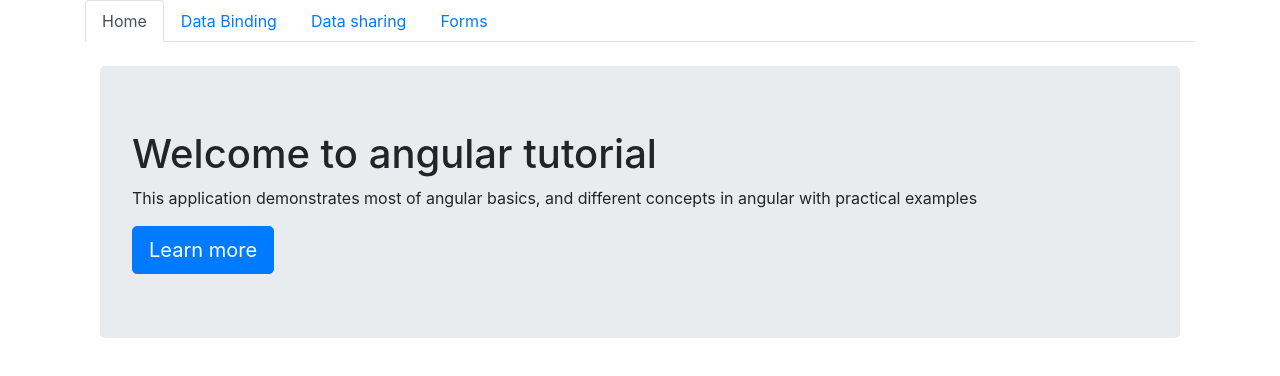
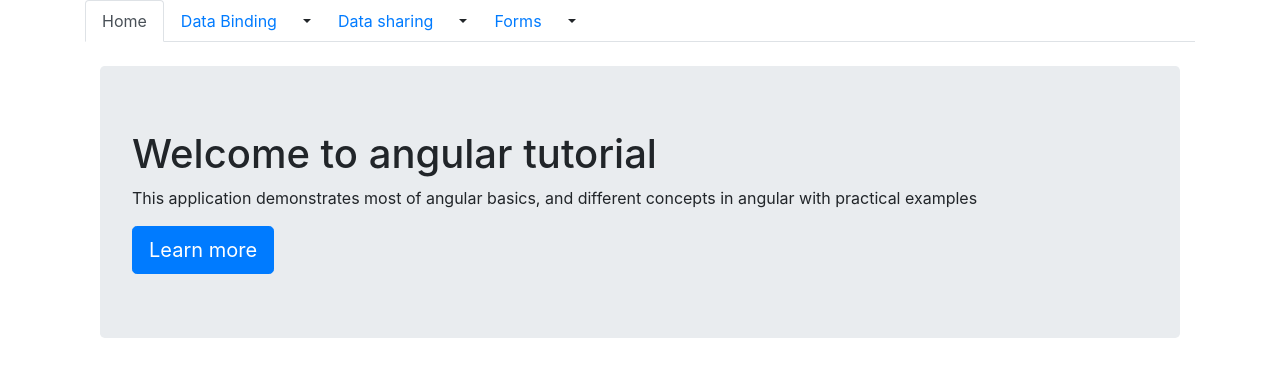
Before and after one commit to MohamedEl-Rabea/angular-tutorial, an Angular app: page /home in a window 1280 px wide. Shown: the top 376 px of the page. Built offline with nearby package versions, Linux system fonts and the light colour scheme.

Commit message:
Hedare items revisted

```diff
--- a/angular.json
+++ b/angular.json
@@ -30,7 +30,10 @@
               "node_modules/bootstrap/dist/css/bootstrap.min.css",
               "src/styles.scss"
             ],
-            "scripts": [],
+            "scripts": [
+              "node_modules/jquery/dist/jquery.slim.min.js",
+              "node_modules/bootstrap/dist/js/bootstrap.bundle.min.js"
+            ],
             "es5BrowserSupport": true
           },
           "configurations": {
--- a/package.json
+++ b/package.json
@@ -21,6 +21,8 @@
     "@angular/router": "~7.2.0",
     "bootstrap": "^4.3.1",
     "core-js": "^2.5.4",
+    "jquery": "^3.3.1",
+    "popper.js": "^1.14.7",
     "rxjs": "~6.3.3",
     "tslib": "^1.9.0",
     "zone.js": "~0.8.26"
--- a/src/app/header/header.component.html
+++ b/src/app/header/header.component.html
@@ -1,14 +1,49 @@
 <ul class="nav nav-tabs">
   <li class="nav-item">
-      <a class="nav-link" data-toggle="tab" routerLink="/home" routerLinkActive="active" href="#home">Home</a>
+    <a class="nav-link" data-toggle="tab" routerLink="/home" routerLinkActive="active" href="#home">Home</a>
   </li>
   <li class="nav-item">
-      <a class="nav-link" data-toggle="tab" routerLink="/services" routerLinkActive="active" href="#services">Data Binding</a>
+    <div class="btn-group">
+      <a class="nav-link" data-toggle="tab" role="button" routerLink="/services" routerLinkActive="active"
+        href="#services">Data Binding</a>
+      <button type="button" class="btn  dropdown-toggle dropdown-toggle-split" data-toggle="dropdown"
+        aria-haspopup="true" aria-expanded="false">
+        <span class="sr-only"></span>
+      </button>
+      <div class="dropdown-menu">
+        <a class="dropdown-item" href="#">One-way binding</a>
+        <a class="dropdown-item" href="#">Two-way binding</a>
+      </div>
+    </div>
   </li>
   <li class="nav-item">
-      <a class="nav-link" data-toggle="tab" routerLink="/accountLog" routerLinkActive="active" href="#accountLog">Data sharing</a>
+    <div class="btn-group">
+      <a class="nav-link" data-toggle="tab" role="button" routerLink="/services" routerLinkActive="active"
+        href="#services">Data sharing</a>
+      <button type="button" class="btn  dropdown-toggle dropdown-toggle-split" data-toggle="dropdown"
+        aria-haspopup="true" aria-expanded="false">
+        <span class="sr-only"></span>
+      </button>
+      <div class="dropdown-menu">
+        <a class="dropdown-item" href="#">Parnet-child sharing</a>
+        <a class="dropdown-item" href="#">Siblings sharing</a>
+        <a class="dropdown-item" href="#">Global share</a>
+      </div>
+    </div>
   </li>
   <li class="nav-item">
-    <a class="nav-link" data-toggle="tab" routerLink="/accountLog" routerLinkActive="active" href="#accountLog">Forms</a>
-</li>
+    <div class="btn-group">
+      <a class="nav-link" data-toggle="tab" role="button" routerLink="/services" routerLinkActive="active"
+        href="#services">Forms</a>
+      <button type="button" class="btn  dropdown-toggle dropdown-toggle-split" data-toggle="dropdown"
+        aria-haspopup="true" aria-expanded="false">
+        <span class="sr-only"></span>
+      </button>
+      <div class="dropdown-menu">
+          <a class="dropdown-item" href="#">Reactiv forms</a>
+        <a class="dropdown-item" href="#">Template-driven forms</a>
+        <a class="dropdown-item" href="#">Validation</a>
+      </div>
+    </div>
+  </li>
 </ul>
```
Also changed, not shown: 1 other file (tests, documents, lock files or other folders).
